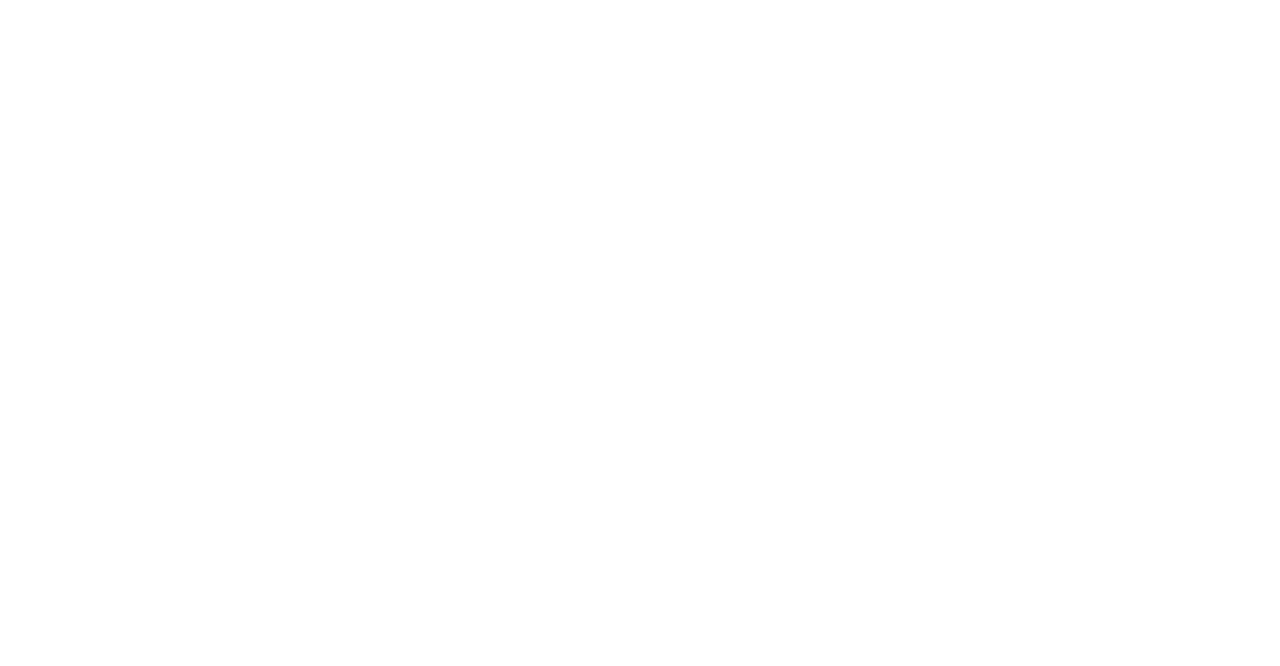
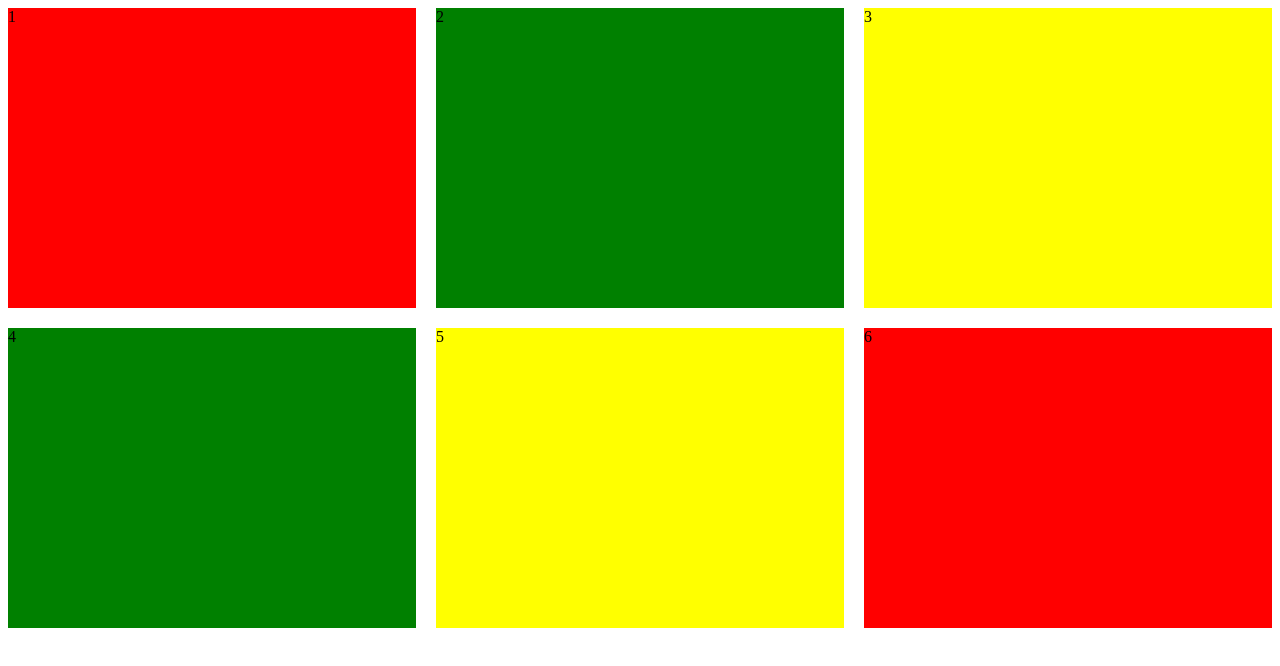
Before and after one commit to Ajhar17103/css-grid, a plain HTML site: page index.html in a window 1280 px wide. Drawn offline with Linux system fonts and the light colour scheme.

Commit message:
create gird system

```diff
--- a/index.html
+++ b/index.html
@@ -9,5 +9,13 @@
 </head>
 <body>
 
+    <div class="container">
+        <div class="div1">1</div>
+        <div class="div2">2</div>
+        <div class="div3">3</div>
+        <div class="div4">4</div>
+        <div class="div5">5</div>
+        <div class="div6">6</div>
+    </div>
 </body>
 </html>
--- a/style.css
+++ b/style.css
@@ -0,0 +1,18 @@
+.container{
+    display: grid;
+    /* grid-template-columns: auto auto auto; */
+    grid-template: repeat(2, auto) / repeat(3, auto);
+    grid-template-rows: 300px 300px;
+    grid-row-gap: 20px;
+    grid-column-gap: 20px;
+}
+
+.div1, .div6{
+    background-color: red;
+}
+.div2, .div4{
+    background-color: green;
+}
+.div3, .div5{
+    background-color: yellow;
+}
```
